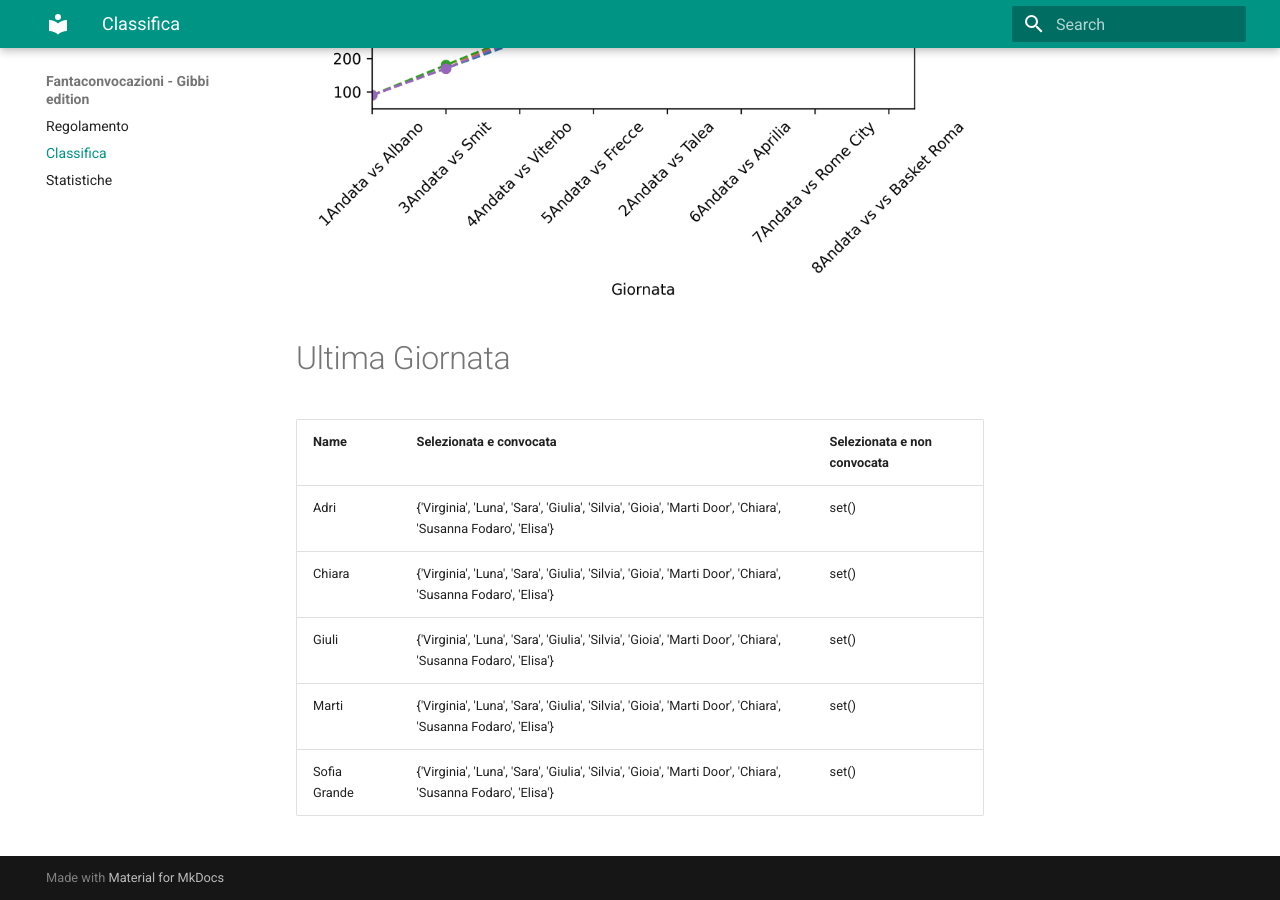
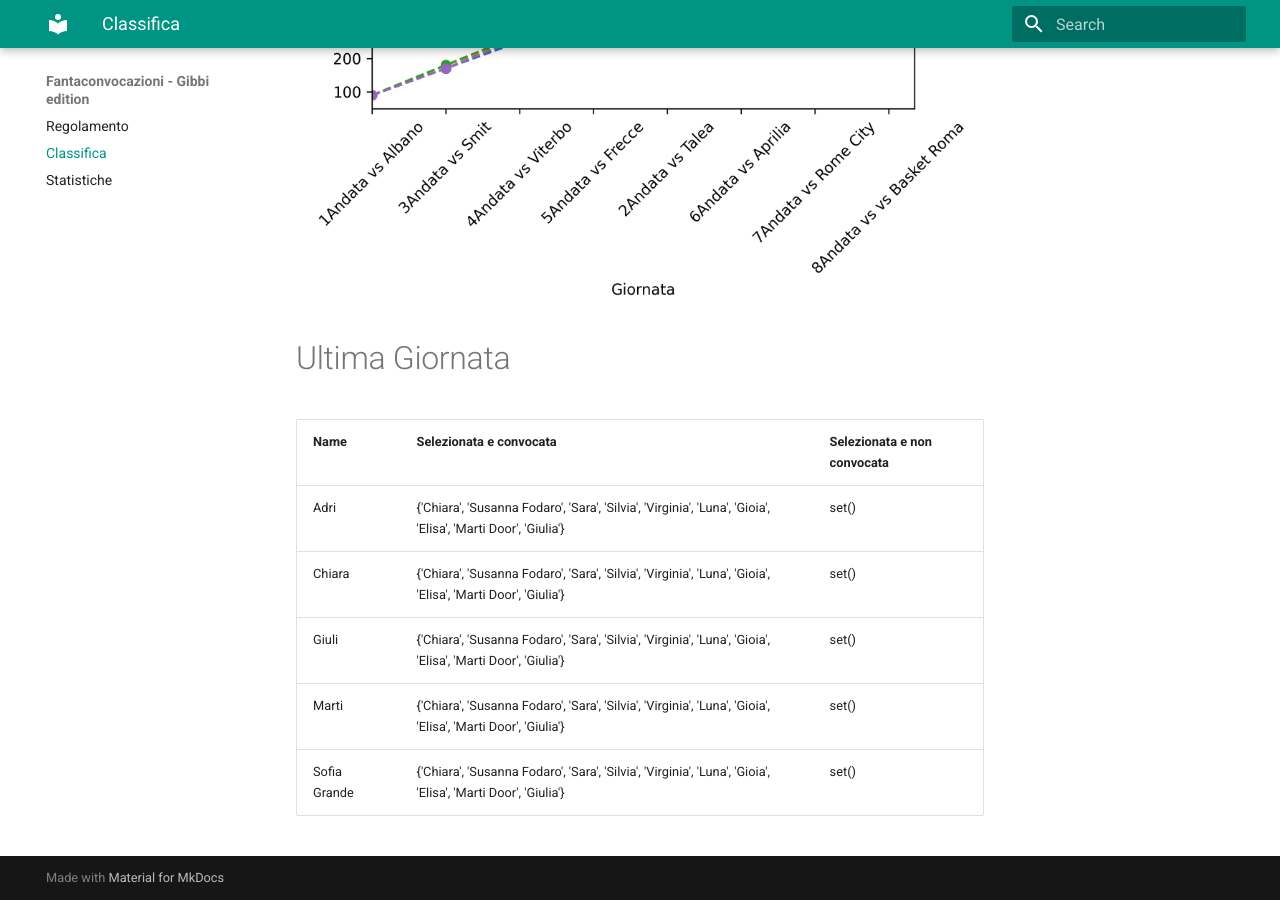
Before and after one commit to martinig94/fantagibbi, an MkDocs documentation site: the page built from docs/Classifica.md, in a window 1280 px wide and 900 px high, scrolled down 810 px. Built offline with MkDocs 1.6.1 and Material for MkDocs 9.7.7, drawn with Linux system fonts in a browser that asks for light colours.

Commit message:
Auto-update from main.py

```diff
--- a/docs/Classifica.md
+++ b/docs/Classifica.md
@@ -18,9 +18,9 @@
 <!-- START_TABLE CORRECT -->
 | Name         | Selezionata e convocata                                                                                      | Selezionata e non convocata   |
 |:-------------|:-------------------------------------------------------------------------------------------------------------|:------------------------------|
-| Adri         | {'Virginia', 'Luna', 'Sara', 'Giulia', 'Silvia', 'Gioia', 'Marti Door', 'Chiara', 'Susanna Fodaro', 'Elisa'} | set()                         |
-| Chiara       | {'Virginia', 'Luna', 'Sara', 'Giulia', 'Silvia', 'Gioia', 'Marti Door', 'Chiara', 'Susanna Fodaro', 'Elisa'} | set()                         |
-| Giuli        | {'Virginia', 'Luna', 'Sara', 'Giulia', 'Silvia', 'Gioia', 'Marti Door', 'Chiara', 'Susanna Fodaro', 'Elisa'} | set()                         |
-| Marti        | {'Virginia', 'Luna', 'Sara', 'Giulia', 'Silvia', 'Gioia', 'Marti Door', 'Chiara', 'Susanna Fodaro', 'Elisa'} | set()                         |
-| Sofia Grande | {'Virginia', 'Luna', 'Sara', 'Giulia', 'Silvia', 'Gioia', 'Marti Door', 'Chiara', 'Susanna Fodaro', 'Elisa'} | set()                         |
+| Adri         | {'Chiara', 'Susanna Fodaro', 'Sara', 'Silvia', 'Virginia', 'Luna', 'Gioia', 'Elisa', 'Marti Door', 'Giulia'} | set()                         |
+| Chiara       | {'Chiara', 'Susanna Fodaro', 'Sara', 'Silvia', 'Virginia', 'Luna', 'Gioia', 'Elisa', 'Marti Door', 'Giulia'} | set()                         |
+| Giuli        | {'Chiara', 'Susanna Fodaro', 'Sara', 'Silvia', 'Virginia', 'Luna', 'Gioia', 'Elisa', 'Marti Door', 'Giulia'} | set()                         |
+| Marti        | {'Chiara', 'Susanna Fodaro', 'Sara', 'Silvia', 'Virginia', 'Luna', 'Gioia', 'Elisa', 'Marti Door', 'Giulia'} | set()                         |
+| Sofia Grande | {'Chiara', 'Susanna Fodaro', 'Sara', 'Silvia', 'Virginia', 'Luna', 'Gioia', 'Elisa', 'Marti Door', 'Giulia'} | set()                         |
 <!-- END_TABLE CORRECT -->
```
